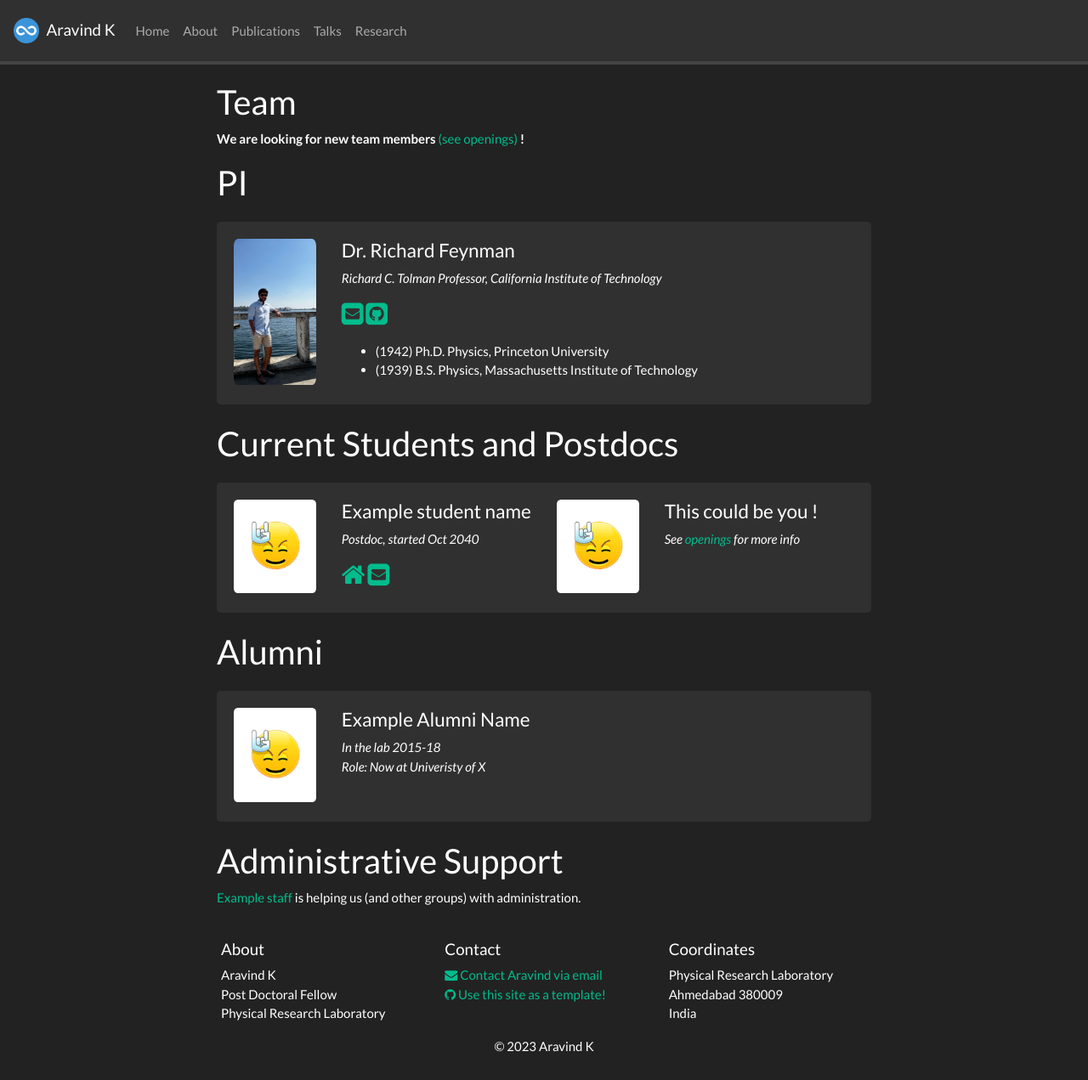
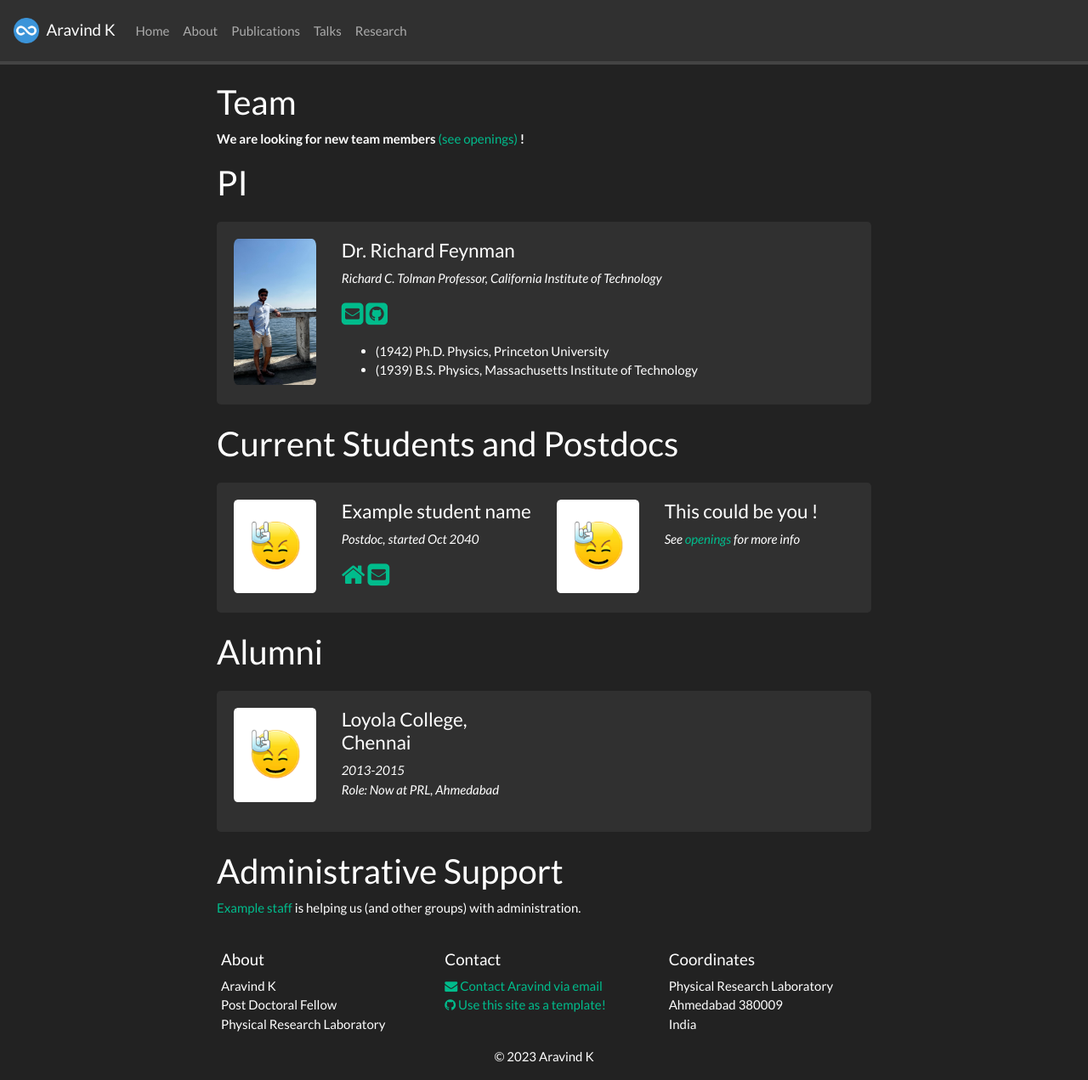
Before and after one commit to DrAravind1192/DrAravind1192.github.io, a Jekyll site: the page built from _pages/team.md, in a window 1280 px wide and 1271 px high. Shown: the whole window at 85% size. Built offline with Jekyll 4.4.1, drawn with Linux system fonts in a browser that asks for light colours; nearby versions of some CDN libraries; a style sheet for code colours, icons or effects is not loaded.

Commit message:
Update alumni.yml

```diff
--- a/_data/alumni.yml
+++ b/_data/alumni.yml
@@ -1,5 +1,5 @@
-- name: Example Alumni Name
+- name: Loyola College, Chennai
   photo: rock.jpg
-  duration: In the lab 2015-18
-  info: Now at Univeristy of X
-  email: exampleemail@gmail.com
+  duration: 2013-2015
+  info: Now at PRL, Ahmedabad
+  email: aravind139@gmail.com
```
